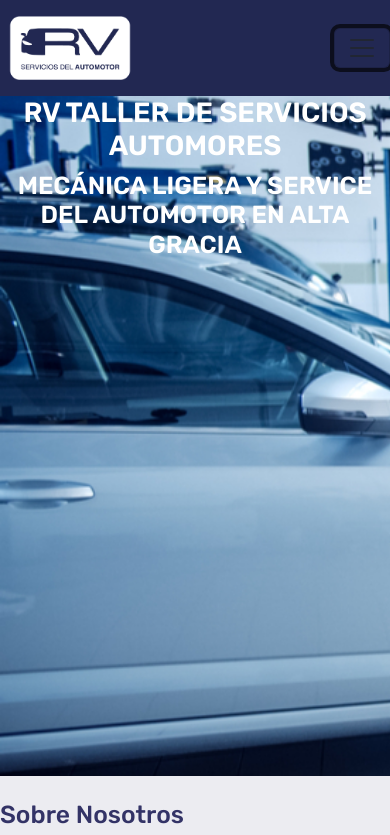
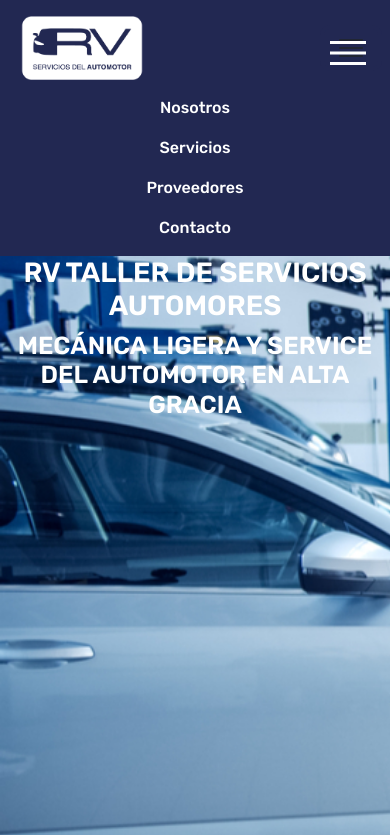
Before and after one commit to rocioyrosa/devweb-rvautomotores, a plain HTML site: page index.html in a window 390 px wide. Both pictures are taken after a click on the button "Toggle navigation". Shown: the top 835 px of the page. Drawn offline with nearby package versions, Linux system fonts and the light colour scheme.

Commit message:
navbar con nuevo svg y formato

```diff
--- a/css/style.css
+++ b/css/style.css
@@ -8,7 +8,6 @@
 nav {
     background-color: #222852;
 }
-
 
 .logo-header {
     height: 70px;
@@ -23,6 +22,17 @@ nav {
 
 }
 
+button {
+    color: #222852!important;
+    border: none!important;
+    background-image: url(/img/menu.svg) ;
+}
+
+button:visited {
+    color: #222852!important;
+    border: none!important;
+    background-image: url(/img/menu.svg);
+}
 
 
 /* estilos textos y principales*/
--- a/index.html
+++ b/index.html
@@ -32,22 +32,25 @@
 
 
     <!-- Inicio nav menu BS-->
-    <nav class="navbar navbar-expand-lg px-lg-3">
-        <a class="navbar-brand" href="./index.html">
-            <img class="logo-header" src="./img/logo-rv-servicios-del-automotor.png" alt=""></a>
+<nav class="navbar navbar-expand-lg">
+    <div class="container">
+        <a class="navbar-brand" href="index.html">
+            <img class="logo-header" src="/img/logo-rv-servicios-del-automotor.png" alt=""> </a>
+        <button class="navbar-toggler" type="button" data-bs-toggle="collapse" data-bs-target="#navbarNavAltMarkup"
+            aria-controls="navbarNavAltMarkup" aria-expanded="false" aria-label="Toggle navigation">
+            <span class="navbar-toggler-icon"></span>
+        </button>
+        <div class="collapse navbar-collapse justify-content-end" id="navbarNavAltMarkup">
+            <div class="navbar-nav justify-content-center align-items-center">
+                <a class="nav-link px-5" href="#nosotros">Nosotros</a>
+                <a class="nav-link px-5" href="#servicios">Servicios</a>
+                <a class="nav-link px-5" href="#proveedores">Proveedores</a>
+                <a class="nav-link px-5" href="#contacto">Contacto</a>
+            </div>
+        </div>
+    </div>
+</nav>
 
-            <button class="navbar-toggler" type="button" data-toggle="collapse" data-target="#navbarNavAltMarkup" aria-controls="navbarNavAltMarkup" aria-expanded="false" aria-label="Toggle navigation">
-                <span class="navbar-toggler-icon"></span>
-            </button>
-            <div class="collapse navbar-collapse" id="navbarNavAltMarkup">
-            <div class="navbar-nav navbar-dark">
-                <a class="nav-item nav-link px-lg-5 px-2" href="#servicios">Servicios</a>
-                <a class="nav-item nav-link px-lg-5 px-2" href="#nosotros">Nosotros</a>
-                <a class="nav-item nav-link px-lg-5 px-2" href="#proveedores">Proveedores</a>
-                <a class="nav-item nav-link px-lg-5 px-2" href="#contacto">Hablemos</a>
-            </div>
-            </div>
-    </nav>
 
     <!-- Inicio Banner -->
     <main>
```
Also changed, not shown: img/menu.svg (added).
